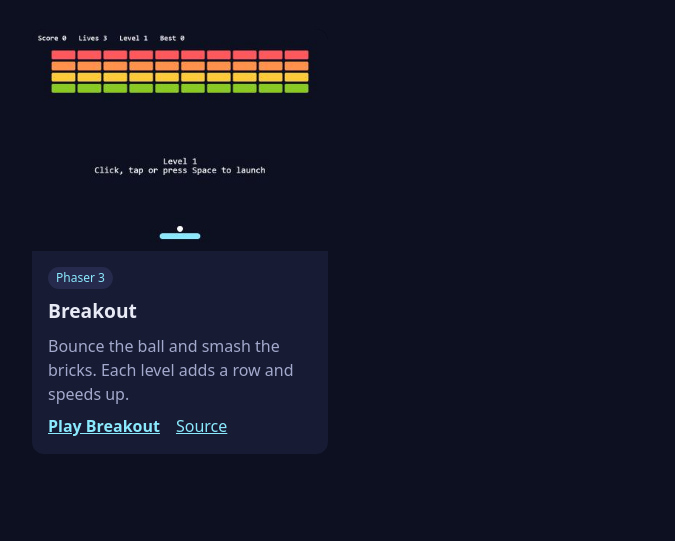
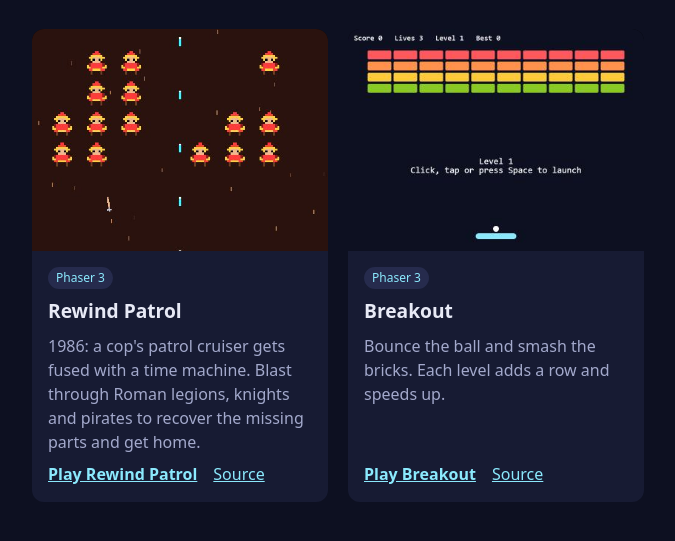
Before and after one commit to CraigSubnarine/CraigSubnarine.github.io, a plain HTML site: page index.html in a window 1280 px wide. Shown: the part 127-668 px from the top of the page, without its empty margins (144-819 px from the left). Drawn offline with Linux system fonts and the light colour scheme.

Commit message:
Add Rewind Patrol to the Arcade
Co-Authored-By: Claude Opus 5.5 <noreply@anthropic.com>

```diff
--- a/index.html
+++ b/index.html
@@ -34,6 +34,18 @@
   <!-- To add a game: copy one <li>, point the links at the game's repo name, and add a 4:3 screenshot to thumbs/. -->
   <ul>
     <li>
+      <a href="/phaser-rewind-patrol/" tabindex="-1" aria-hidden="true"><img src="thumbs/phaser-rewind-patrol.jpg" alt=""></a>
+      <div class="info">
+        <span class="tag">Phaser 3</span>
+        <h2>Rewind Patrol</h2>
+        <p>1986: a cop's patrol cruiser gets fused with a time machine. Blast through Roman legions, knights and pirates to recover the missing parts and get home.</p>
+        <div class="links">
+          <a class="play" href="/phaser-rewind-patrol/">Play Rewind Patrol</a>
+          <a href="https://github.com/CraigSubnarine/phaser-rewind-patrol">Source</a>
+        </div>
+      </div>
+    </li>
+    <li>
       <a href="/phaser-breakout/" tabindex="-1" aria-hidden="true"><img src="thumbs/phaser-breakout.jpg" alt=""></a>
       <div class="info">
         <span class="tag">Phaser 3</span>
```
Also changed, not shown: thumbs/phaser-rewind-patrol.jpg (added).
